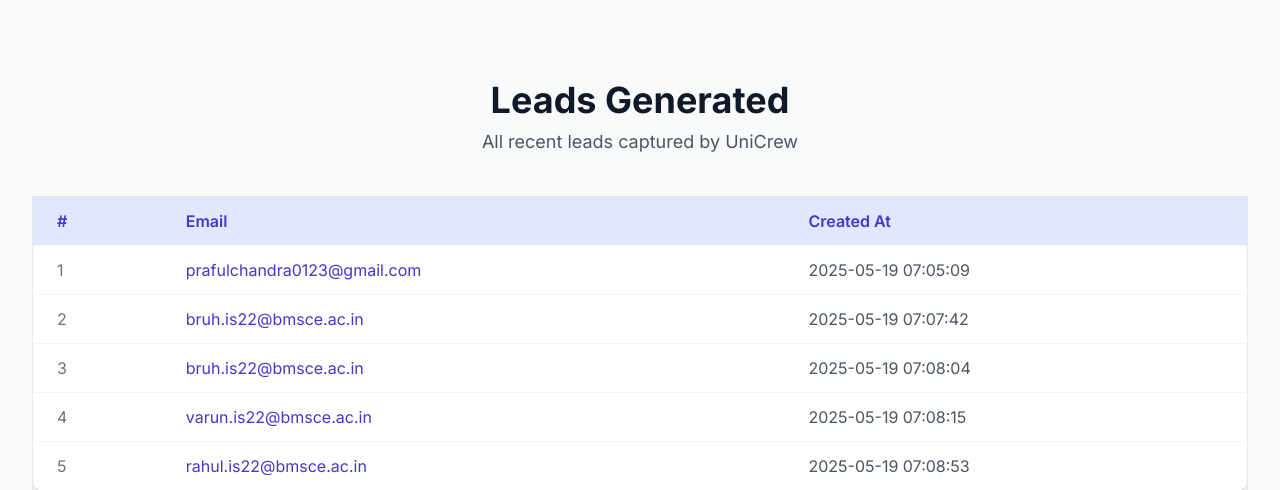
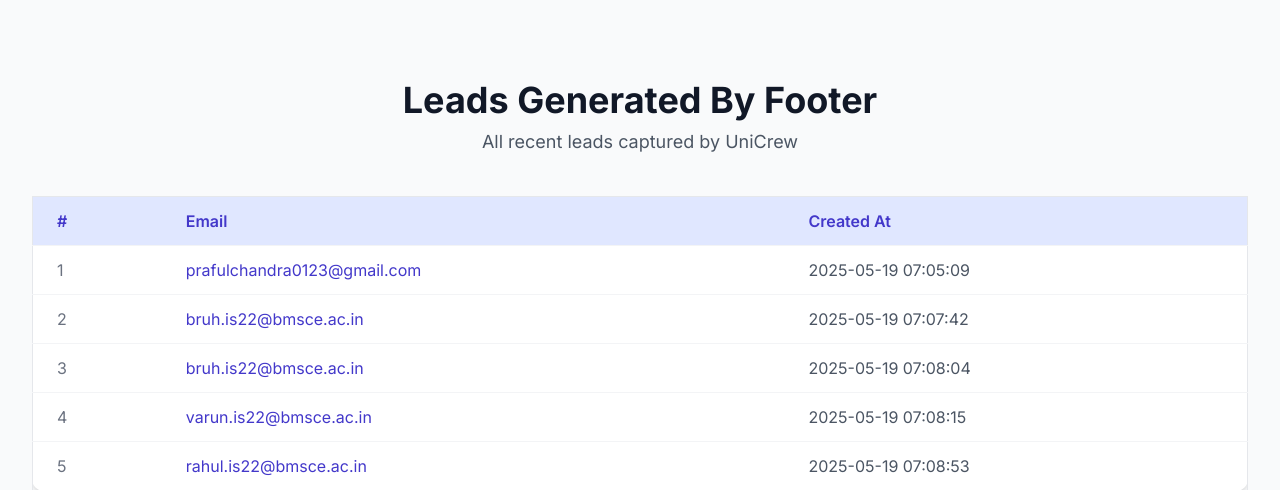
Before and after one commit to iamcool0090/home.exam24.xyz, a FastAPI app: page /leads in a window 1280 px wide. Shown: the part 65-555 px from the top of the page. Run offline with FastAPI, Linux system fonts and the light colour scheme; some libraries are stand-ins or nearby versions.

Commit message:
Change for deployment

```diff
--- a/app/templates/pages/leads.html
+++ b/app/templates/pages/leads.html
@@ -3,7 +3,7 @@
 <section class="py-12 md:py-20 bg-gray-50 min-h-[70vh]">
     <div class="container mx-auto px-4 md:px-8">
         <div class="mb-10 text-center">
-            <h1 class="text-3xl md:text-4xl font-bold text-gray-900 mb-2">Leads Generated</h1>
+            <h1 class="text-3xl md:text-4xl font-bold text-gray-900 mb-2">Leads Generated By Footer</h1>
             <p class="text-gray-600 text-lg">All recent leads captured by UniCrew</p>
         </div>
         {% if leads and leads|length > 0 %}
```
